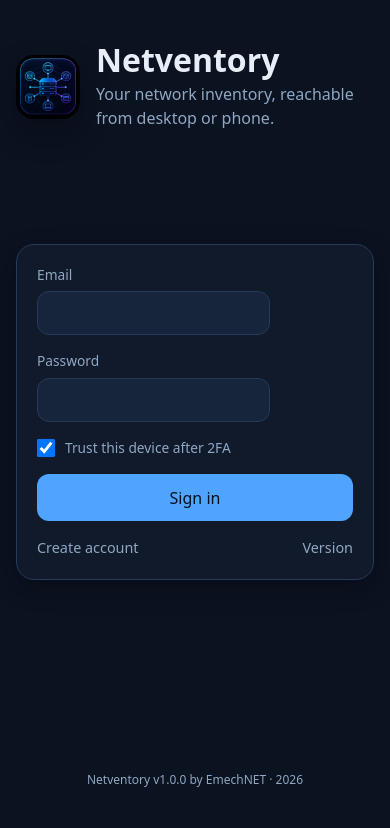
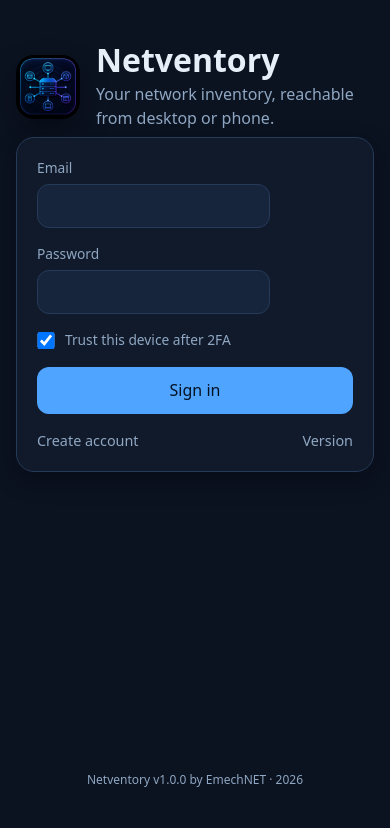
Before and after one commit to sherbmeister/netventory, a PHP site: page /login.php in a window 390 px wide. Shown: the part 61-889 px from the top of the page. Run offline with PHP 8.4, Linux system fonts and the light colour scheme; some libraries are stand-ins or nearby versions.

Commit message:
Pack login intro with card

```diff
--- a/header.php
+++ b/header.php
@@ -217,7 +217,7 @@
       background:rgba(22,36,60,.45);
       padding:1.5rem;
     }
-    .auth-shell{ min-height:calc(100vh - 10rem); display:grid; place-items:start center; gap:.65rem; padding:4.5rem 0 1.5rem; }
+    .auth-shell{ min-height:calc(100vh - 10rem); display:grid; align-content:start; justify-items:center; gap:.35rem; padding:3.5rem 0 1.5rem; }
     .auth-brand{ display:flex; align-items:center; gap:1rem; width:min(100%, 28rem); }
     .auth-brand h1{ font-size:2rem; font-weight:800; line-height:1; }
     .auth-brand p{ color:var(--muted); margin-top:.35rem; }
@@ -358,7 +358,7 @@
       .device-grid{ grid-template-columns:repeat(2, minmax(0, 1fr)); }
       .device-tile{ min-height:8.8rem; }
       .detail-hero{ align-items:flex-start; }
-      .auth-shell{ place-items:start stretch; gap:.65rem; padding-top:1.25rem; }
+      .auth-shell{ align-content:start; justify-items:stretch; gap:.45rem; padding-top:1.25rem; }
       .auth-brand,.auth-card{ width:100%; }
       .detail-actions{ width:100%; }
       .detail-actions .btn{ flex:1 1 auto; }
```
Also changed, not shown: .github/workflows/import-safe-package.yml (deleted).
